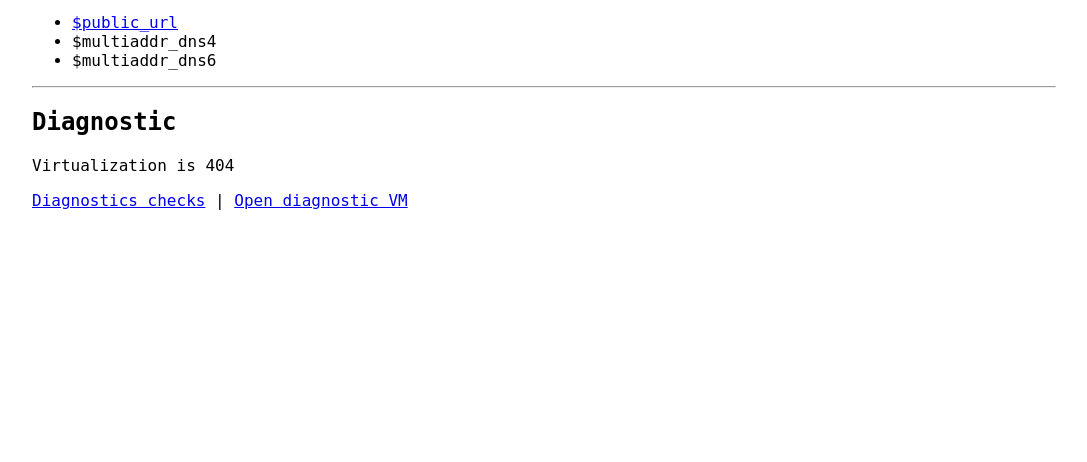
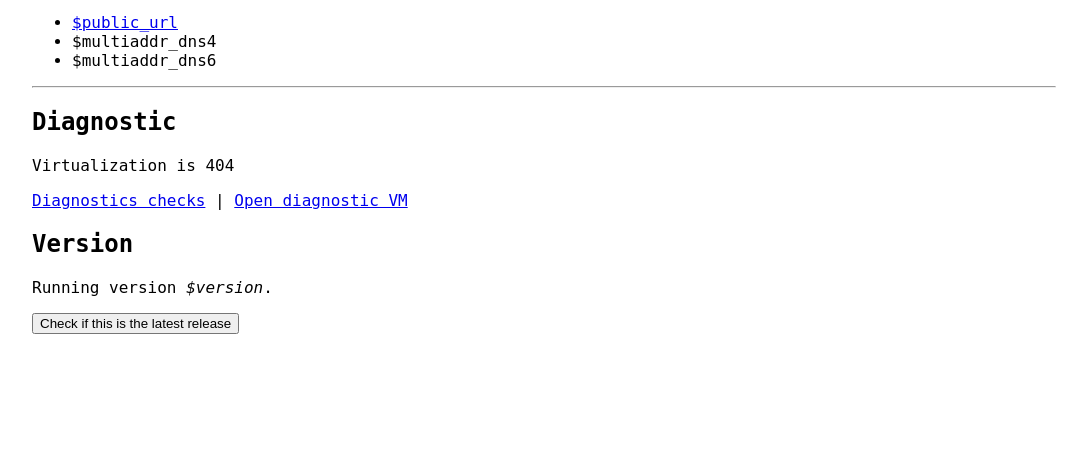
Before and after one commit to aleph-im/aleph-vm, a Django app: template vm_supervisor/templates/index.html in a window 1280 px wide. Shown: the part 384-846 px from the top of the page, without its empty margins (96-1183 px from the left). Before the commit the page ends 594 px from the top, so only its background shows below. Run offline with Django 3.2, Linux system fonts and the light colour scheme; the template is opened without the code that fills it, so the values that code supplies are empty.

Commit message:
Feature: User could not easily access the current version of the software.
Solution: Display the version info on the index page, and whether it is up-to-date.

Fetch information about the latest version from the browser, so no request to GitHub is done by the server.

```diff
--- a/vm_supervisor/templates/index.html
+++ b/vm_supervisor/templates/index.html
@@ -107,6 +107,22 @@
         <a href="/status/check/fastapi">Diagnostics checks</a> |
         <a href="/vm/$check_fastapi_vm_id">Open diagnostic VM</a>
     </p>
+</section>
+<section>
+    <h2>Version</h2>
+    <p>
+        Running version <i>$version</i>.
+    </p>
+    <p>
+        <button id="status_check_button" onclick="fetchLatestRelease()">Check if this is the latest release</button>
+        <span id="status_latest_version" style="display: none">This is the latest release &#10004;&#65039;</span>
+        <span id="status_outdated_version" style="display: none">
+            The latest release is <a href="https://github.com/aleph-im/aleph-vm/releases/latest"></a> &#10060;
+        </span>
+        <p id="status_error_version" style="display: none">Your browser could not fetch the latest release:
+            <span id="status_error_version_reason"></span>
+        </p>
+    </p>
 
 </section>
 
@@ -146,6 +162,27 @@
     }
     fetchMoviesJSON();
 
+    async function fetchLatestRelease() {
+        const response = await fetch('https://api.github.com/repos/aleph-im/aleph-vm/releases/latest');
+        if (response.ok) {
+            const response_data = await response.json();
+            const latest_version = response_data['tag_name'];
+            document.getElementById("status_check_button").style.display = "none";
+            if (latest_version === "$version") {
+                document.getElementById("status_latest_version").style.display = "";
+            }
+            else {
+                const comment = document.getElementById("status_outdated_version");
+                comment.style.display = "";
+                comment.getElementsByTagName('a')[0].textContent = latest_version;
+            }
+        }
+        else {
+            document.getElementById("status_error_version").style.display = "";
+            document.getElementById("status_error_version_reason").innerText = response.status + " " + response.statusText;
+        }
+        return response.status;
+    }
 </script>
 
 </body>
--- a/vm_supervisor/views.py
+++ b/vm_supervisor/views.py
@@ -9,7 +9,7 @@
 from aiohttp import web
 from aiohttp.web_exceptions import HTTPNotFound
 
-from . import status
+from . import status, get_version_from_git
 from .conf import settings
 from .metrics import get_execution_records
 from .models import VmHash
@@ -125,6 +125,7 @@
             multiaddr_dns4=f"/dns4/{settings.DOMAIN_NAME}/tcp/443/https",
             multiaddr_dns6=f"/dns6/{settings.DOMAIN_NAME}/tcp/443/https",
             check_fastapi_vm_id=settings.CHECK_FASTAPI_VM_ID,
+            version=get_version_from_git(),
         )
     return web.Response(content_type="text/html", body=body)
 
```
